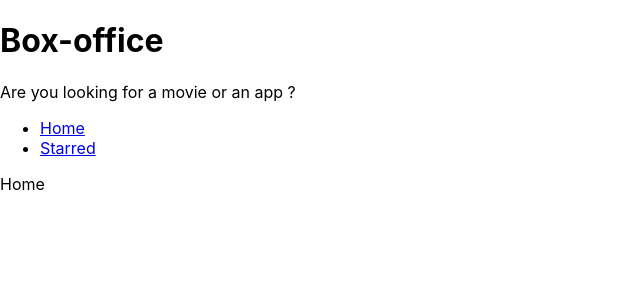
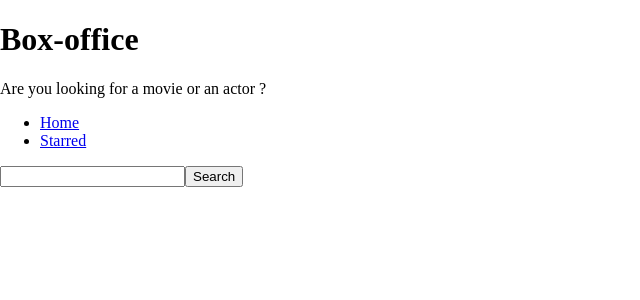
Before and after one commit to ByteCodeSculptorPro/box-office, a React (Create React App) app: page / in a window 1280 px wide. Shown: the top 300 px of the page, without its empty margins (0-640 px from the left). Built offline with nearby package versions, Linux system fonts and the light colour scheme.

Commit message:
added text box for searching, serach for shows on button click

```diff
--- a/public/index.html
+++ b/public/index.html
@@ -1,11 +1,14 @@
-<!DOCTYPE html>
+<!doctype html>
 <html lang="en">
   <head>
     <meta charset="utf-8" />
     <link rel="icon" href="%PUBLIC_URL%/favicon.ico" />
     <meta name="viewport" content="width=device-width, initial-scale=1" />
     <meta name="theme-color" content="#000000" />
-    <meta name="description" content="Web site created using create-react-app" />
+    <meta
+      name="description"
+      content="Web site created using create-react-app"
+    />
     <link rel="apple-touch-icon" href="%PUBLIC_URL%/logo192.png" />
     <!--
       manifest.json provides metadata used when your web app is installed on a
@@ -21,7 +24,7 @@
       work correctly both with client-side routing and a non-root public URL.
       Learn how to configure a non-root public URL by running `npm run build`.
     -->
-    <title>React App</title>
+    <title>Box office</title>
   </head>
   <body>
     <noscript>You need to enable JavaScript to run this app.</noscript>
--- a/src/Components/AppTitle.jsx
+++ b/src/Components/AppTitle.jsx
@@ -1,6 +1,6 @@
 export default function AppTitle({
   title = 'Box-office',
-  subtitle = 'Are you looking for a movie or an app ?',
+  subtitle = 'Are you looking for a movie or an actor ?',
 }) {
   return (
     <div>
--- a/src/index.css
+++ b/src/index.css
@@ -1,13 +1,4 @@
 body {
   margin: 0;
-  font-family: -apple-system, BlinkMacSystemFont, 'Segoe UI', 'Roboto', 'Oxygen',
-    'Ubuntu', 'Cantarell', 'Fira Sans', 'Droid Sans', 'Helvetica Neue',
-    sans-serif;
-  -webkit-font-smoothing: antialiased;
-  -moz-osx-font-smoothing: grayscale;
+  padding: 0;
 }
-
-code {
-  font-family: source-code-pro, Menlo, Monaco, Consolas, 'Courier New',
-    monospace;
-}
--- a/src/pages/Home.jsx
+++ b/src/pages/Home.jsx
@@ -1,3 +1,31 @@
+import { useState } from 'react';
+
 export default function Home() {
-  return <div>Home</div>;
+  // eslint-disable-next-line no-unused-vars
+  const [searchStr, setSearchStr] = useState('');
+
+  const onSearchInputChange = ev => {
+    setSearchStr(ev.target.value);
+  };
+
+  const onSearch = async ev => {
+    ev.preventDefault();
+
+    const response = await fetch(
+      `https://api.tvmaze.com/search/shows?q=${searchStr}`
+    );
+    const body = await response.json();
+
+    console.log(body);
+
+    // https://api.tvmaze.com/search/shows?q=girls
+  };
+  return (
+    <div>
+      <form onSubmit={onSearch}>
+        <input type="text" onChange={onSearchInputChange} />
+        <button type="submit">Search</button>
+      </form>
+    </div>
+  );
 }
```
Also changed, not shown: 1 other file (tests, documents, lock files or other folders).
